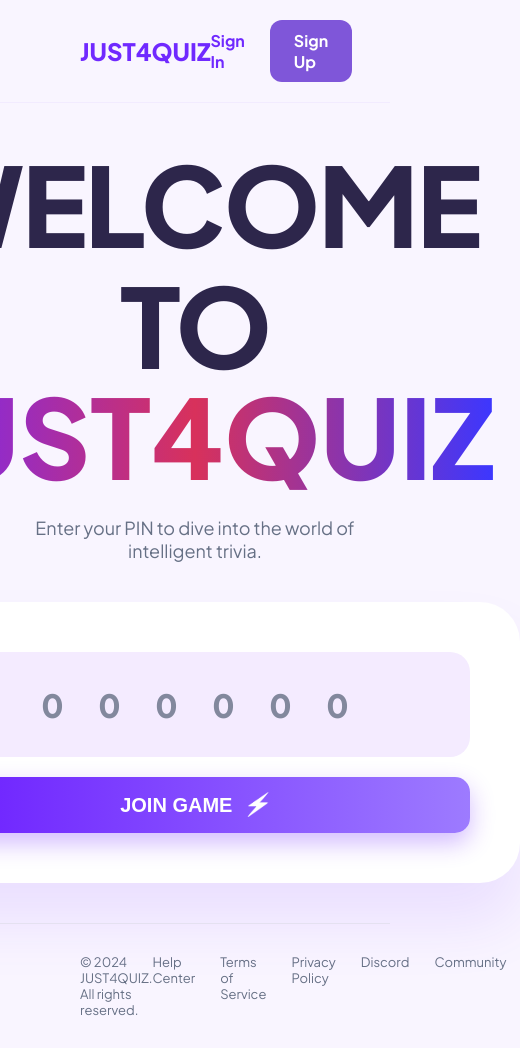
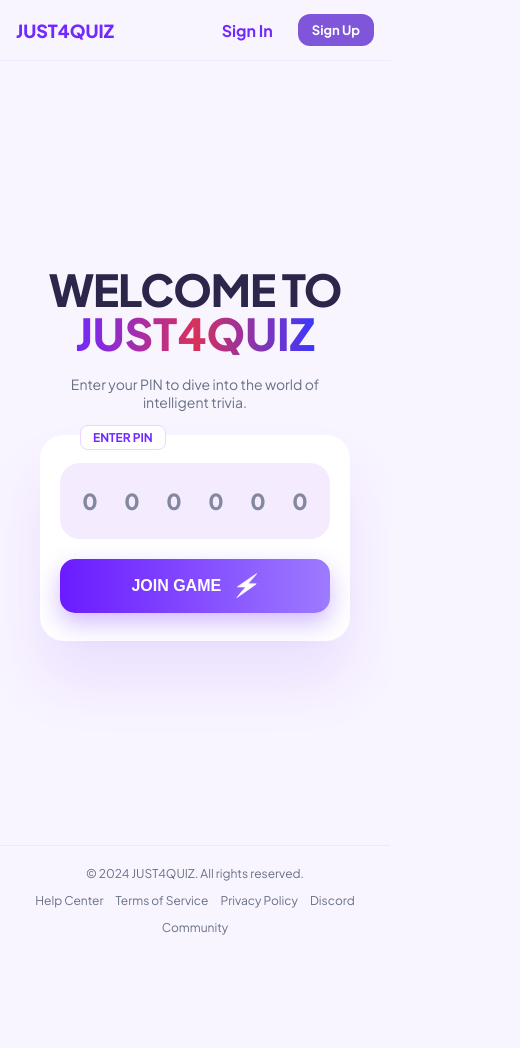
Before and after one commit to Trang-nny/MajorProject, an Angular app in the folder Quiz-frontend/: page / in a window 390 px wide. Shown: the whole page, 520 px wide, since content can reach past the window. After the commit the page ends 955 px from the top, so only its background shows below. Built offline with nearby package versions, Linux system fonts and the light colour scheme; a web font is replaced by a local one.

Commit message:
style(frontend): tinh chỉnh CSS giúp giao diện hiển thị đẹp hơn trên điện thoại

```diff
--- a/Quiz-frontend/src/app/features/auth/login/login.css
+++ b/Quiz-frontend/src/app/features/auth/login/login.css
@@ -4,7 +4,7 @@
   justify-content: center;
   align-items: center;
   width: 100%;
-  min-height: calc(100vh - 80px); /* Tự động khớp với chiều cao màn hình trừ Navbar */
+  min-height: calc(100vh - 80px);
   padding: 20px;
   background-color: #F9F5FF;
   box-sizing: border-box;
@@ -13,7 +13,7 @@
 .login-card {
   display: flex;
   width: 100%;
-  max-width: 1000px; /* Khống chế chiều rộng tối đa của card */
+  max-width: 1000px;
   background: white;
   border-radius: 32px;
   overflow: hidden;
@@ -77,7 +77,7 @@
 
 .input-wrapper input {
   width: 100%;
-  padding: 12px 40px 12px 40px; /* Chừa chỗ cho icon trái và mắt phải */
+  padding: 12px 40px 12px 40px;
   border: none;
   background: #F4EBFF;
   border-radius: 10px;
@@ -90,7 +90,7 @@
 
 /* --- SPACING & FOOTER --- */
 .options-row {
-  margin: 15px 0 25px 0; /* Đẩy khoảng cách giữa password và button */
+  margin: 15px 0 25px 0;
 }
 
 .checkbox-group {
@@ -117,7 +117,6 @@
   transition: 0.3s;
 }
 
-/* Riêng cho Register, dùng Gradient */
 .btn-register-gradient {
   background: linear-gradient(90deg, #6A1BFF, #C00A82);
 }
@@ -132,7 +131,6 @@
 
 .footer-terms a { color: #667085; font-weight: 600; text-decoration: none; }
 
-/* Divider */
 .divider { text-align: center; margin: 20px 0; border-bottom: 1px solid #EAECF0; line-height: 0.1em; }
 .divider span { background: #fff; padding: 0 10px; color: #98A2B3; font-size: 10px; font-weight: 700; }
 
@@ -141,3 +139,43 @@
   border-radius: 10px; display: flex; align-items: center; justify-content: center; gap: 10px; cursor: pointer;
 }
 .btn-google img { width: 18px; }
+
+@media (max-width: 768px) {
+  .login-card {
+    flex-direction: column;
+    border-radius: 24px;
+  }
+
+  .login-left {
+    min-height: 200px;
+    padding: 28px;
+  }
+
+  .login-right {
+    padding: 28px 24px;
+  }
+
+  .form-container {
+    max-width: 100%;
+  }
+}
+
+@media (max-width: 480px) {
+  .auth-container {
+    padding: 14px;
+    align-items: flex-start;
+  }
+
+  .login-card {
+    border-radius: 20px;
+  }
+
+  .login-left {
+    min-height: 160px;
+    padding: 20px;
+  }
+
+  .login-right {
+    padding: 20px 16px;
+  }
+}
--- a/Quiz-frontend/src/app/features/auth/register/register.css
+++ b/Quiz-frontend/src/app/features/auth/register/register.css
@@ -8,7 +8,7 @@
   justify-content: center;
   align-items: center;
   width: 100%;
-  min-height: calc(100vh - 80px); /* Tự động khớp với chiều cao màn hình trừ Navbar */
+  min-height: calc(100vh - 80px);
   padding: 20px;
   background-color: #F9F5FF;
   box-sizing: border-box;
@@ -17,7 +17,7 @@
 .login-card {
   display: flex;
   width: 100%;
-  max-width: 1000px; /* Khống chế chiều rộng tối đa của card */
+  max-width: 1000px;
   background: white;
   border-radius: 32px;
   overflow: hidden;
@@ -62,17 +62,14 @@
 .form-group { margin-bottom: 18px; }
 .form-group label { display: block; font-size: 11px; font-weight: 800; color: #344054; margin-bottom: 8px; }
 
-
 .input-wrapper { position: relative; display: flex; align-items: center; }
 .input-wrapper input {
   width: 100%; padding: 12px 40px 12px 42px;
   border: none; background: #F4EBFF; border-radius: 10px; outline: none;
 }
 
-
 .field-icon { position: absolute; left: 12px; color: #98A2B3; font-size: 20px; }
 .eye-icon { position: absolute; right: 12px; color: #98A2B3; font-size: 20px; cursor: pointer; }
-
 
 /* NÚT BẤM CÓ MÀU GRADIENT */
 .btn-primary-auth {
@@ -87,24 +84,60 @@
   margin-top: 10px;
 }
 
-
 .btn-register-gradient {
   background: linear-gradient(90deg, #6A1BFF 0%, #C00A82 100%);
   box-shadow: 0 8px 20px rgba(106, 27, 255, 0.2);
 }
 
-
 /* FOOTER & OTHERS */
 .footer-terms { margin-top: 25px; font-size: 11px; color: #98A2B3; text-align: center; }
 .footer-terms a { color: #667085; font-weight: 600; text-decoration: none; }
 
-
 .divider { text-align: center; margin: 20px 0; border-bottom: 1px solid #EAECF0; line-height: 0.1em; }
 .divider span { background: #fff; padding: 0 10px; color: #98A2B3; font-size: 10px; }
-
 
 .btn-google {
   width: 100%; padding: 10px; border: 1px solid #EAECF0; background: #F4EBFF;
   border-radius: 10px; display: flex; align-items: center; justify-content: center; gap: 10px; cursor: pointer;
 }
 .btn-google img { width: 18px; }
+
+@media (max-width: 768px) {
+  .login-card {
+    flex-direction: column;
+    border-radius: 24px;
+  }
+
+  .login-left {
+    min-height: 200px;
+    padding: 28px;
+  }
+
+  .login-right {
+    padding: 28px 24px;
+  }
+
+  .form-container {
+    max-width: 100%;
+  }
+}
+
+@media (max-width: 480px) {
+  .auth-container {
+    padding: 14px;
+    align-items: flex-start;
+  }
+
+  .login-card {
+    border-radius: 20px;
+  }
+
+  .login-left {
+    min-height: 160px;
+    padding: 20px;
+  }
+
+  .login-right {
+    padding: 20px 16px;
+  }
+}
--- a/Quiz-frontend/src/app/features/dashboard/dashboard.css
+++ b/Quiz-frontend/src/app/features/dashboard/dashboard.css
@@ -5,46 +5,41 @@
   padding: 40px 20px;
   display: flex;
   flex-direction: column;
-  gap: 30px; /* Spacing giữa các Section */
+  gap: 30px;
 }
 
-/* --- 2. HERO SECTION (CONTAINER) --- */
+/* --- 2. HERO SECTION --- */
 .hero-section {
-  background: #F4EBFF; /* Màu nền Gradient tím nhạt */
+  background: #F4EBFF;
   border-radius: 40px;
   padding: 60px;
-  display: grid; /* Dùng Grid cho Banner */
-  grid-template-columns: 1fr 1fr; /* Chia đôi: Chào mừng trái, PIN phải */
+  display: grid;
+  grid-template-columns: 1fr 1fr;
   align-items: center;
+  gap: 30px;
 }
 
-/* Tìm đến selector tương tự trong file css của bạn */
 .hero-left h1 span {
-  /* Mã màu gradient bạn yêu cầu */
   background: linear-gradient(90deg, #7029FF 0%, #D8315B 50%, #3C37FF 100%);
-
-  /* Kỹ thuật để áp dụng gradient cho text */
-  -webkit-background-clip: text;          /* Cắt background theo hình text */
-  background-clip: text;                 /* Thuộc tính chuẩn cho các trình duyệt mới */
-  -webkit-text-fill-color: transparent;  /* Làm màu chữ gốc trở nên trong suốt */
-  text-fill-color: transparent;          /* Thuộc tính chuẩn */
-
-  /* Đảm bảo gradient hiển thị tốt nhất */
-  display: inline-block;                 /* Giúp gradient hiển thị chính xác trên 1 hàng */
-  -webkit-box-decoration-break: clone;    /* Giúp gradient liền mạch nếu text bị xuống dòng */
+  -webkit-background-clip: text;
+  background-clip: text;
+  -webkit-text-fill-color: transparent;
+  text-fill-color: transparent;
+  display: inline-block;
+  -webkit-box-decoration-break: clone;
   box-decoration-break: clone;
 }
 
 .welcome-text {
   font-size: 56px;
   font-weight: 900;
-  color: #2D0B7A; /* Màu xanh tím đậm giống màn Home */
+  color: #2D0B7A;
   line-height: 1.1;
   margin: 0;
 }
 
 .welcome-text span {
-  color: #7029FF; /* Chữ JUST4QUIZ màu tím gradient */
+  color: #7029FF;
 }
 
 .hero-subtext {
@@ -54,7 +49,7 @@
   max-width: 450px;
 }
 
-/* PIN BOX (BOX TRẮNG BO GÓC BÊN PHẢI) */
+/* PIN BOX */
 .pin-card {
   background: #FFFFFF;
   padding: 30px;
@@ -65,6 +60,7 @@
   width: 100%;
   max-width: 450px;
   justify-self: end;
+  box-sizing: border-box;
 }
 
 .pin-badge {
@@ -152,10 +148,10 @@
   font-size: 20px;
 }
 
-/* --- 3. ACTION CARDS (MỘT HÀNG NGANG) --- */
+/* --- 3. ACTION CARDS --- */
 .action-cards-grid {
   display: grid;
-  grid-template-columns: repeat(3, 1fr); /* 3 cột bằng nhau trên 1 hàng */
+  grid-template-columns: repeat(3, 1fr);
   gap: 20px;
 }
 
@@ -165,14 +161,14 @@
 }
 
 .action-card-item {
-  background: white; /* Khung trắng bo góc đổ bóng */
+  background: white;
   padding: 30px;
   border-radius: 24px;
   box-shadow: 0 10px 25px rgba(0, 0, 0, 0.03);
   text-align: center;
   display: flex;
   flex-direction: column;
-  align-items: center; /* Căn giữa Icon và chữ */
+  align-items: center;
   cursor: pointer;
   transition: transform 0.2s ease, box-shadow 0.2s ease;
 }
@@ -192,15 +188,15 @@
 .pink { background: #EE46BC; }
 .blue { background: #2D9CDB; }
 
-/* --- 1 & 4. RECOMMENDED QUIZZES (BOX TRẮNG 2/3) & INVITE (1/3) --- */
+/* --- MAIN LAYOUT --- */
 .main-layout-grid {
   display: grid;
-  grid-template-columns: 2fr 1fr; /* Chia lại bố cục chính 2/3 và 1/3 */
+  grid-template-columns: 2fr 1fr;
   gap: 30px;
 }
 
 .recommended-column {
-  background: white; /* Cho tất cả item Recommended vào Box trắng */
+  background: white;
   padding: 30px;
   border-radius: 24px;
   box-shadow: 0 10px 25px rgba(0, 0, 0, 0.03);
@@ -215,7 +211,6 @@
 
 .trend-icon { color: #7029FF; }
 
-/* Recommended Quiz Item (Mỗi cái 1 hàng ngang) */
 .quiz-row-card {
   display: flex;
   align-items: center;
@@ -230,7 +225,7 @@
   width: 60px;
   height: 60px;
   border-radius: 12px;
-  margin-right: 20px; /* Sắp xếp Hình ảnh -> Thông tin */
+  margin-right: 20px;
 }
 
 .quiz-card-info { flex: 1; }
@@ -238,7 +233,6 @@
 .quiz-card-info p { margin: 5px 0 0; color: #667085; font-size: 14px; }
 .arrow-icon { color: #D0D5DD; }
 
-/* Khối Invite Friends Gradient tím hồng */
 .invite-gradient-card {
   background: linear-gradient(135deg, #7029FF 0%, #EE46BC 100%);
   padding: 40px 30px;
@@ -258,38 +252,66 @@
   cursor: pointer;
 }
 
-/* Add styles for hidden PIN overlay */
-.hidden-pin-input {
-  position: absolute;
-  top: 0;
-  left: 0;
-  width: 100%;
-  height: 55px;
-  opacity: 0;
-  cursor: text;
-  z-index: 10;
-  letter-spacing: 45px; /* helps with text cursor positioning sometimes, though invisible */
-}
-
-.pin-field {
-  width: 45px;
-  height: 55px;
-  border: 1px solid #D0D5DD;
-  border-radius: 12px;
-  text-align: center;
-  font-size: 20px;
-  font-weight: 700;
-  display: flex;
-  align-items: center;
-  justify-content: center;
-  background-color: white;
-}
-
-.pin-field.placeholder {
-  color: #D0D5DD;
-}
-
 .dash-meta-row { display: flex; gap: 8px; align-items: center; font-size: 0.8rem; color: #7b7b8f; font-weight: 600; margin-top: 5px; }
 .dash-meta-row span { display: flex; align-items: center; gap: 2px; }
 .gold { color: #f1ad1d; }
 .sm { font-size: 16px; margin-right: 2px; }
+
+@media (max-width: 1100px) {
+  .hero-section {
+    padding: 40px;
+  }
+  .welcome-text {
+    font-size: 40px;
+  }
+}
+
+@media (max-width: 900px) {
+  .hero-section {
+    grid-template-columns: 1fr;
+    padding: 32px 28px;
+  }
+  .pin-card {
+    max-width: 100%;
+    justify-self: stretch;
+  }
+  .welcome-text {
+    font-size: 36px;
+  }
+  .main-layout-grid {
+    grid-template-columns: 1fr;
+  }
+}
+
+@media (max-width: 600px) {
+  .dashboard-container {
+    padding: 20px 14px;
+    gap: 20px;
+  }
+  .hero-section {
+    padding: 24px 20px;
+    border-radius: 24px;
+  }
+  .welcome-text {
+    font-size: 28px;
+  }
+  .hero-subtext {
+    font-size: 14px;
+  }
+  .action-cards-grid {
+    grid-template-columns: 1fr;
+  }
+  .pin-input-group {
+    gap: 6px;
+    padding: 14px 10px;
+  }
+  .pin-field {
+    width: 32px;
+    height: 42px;
+    font-size: 22px;
+  }
+  .btn-join {
+    font-size: 15px;
+    padding: 13px 20px;
+  }
+}
--- a/Quiz-frontend/src/app/features/home/home.css
+++ b/Quiz-frontend/src/app/features/home/home.css
@@ -4,7 +4,7 @@
   align-items: center;
   justify-content: center;
   min-height: calc(100vh - 150px);
-  padding: 40px 0;
+  padding: 40px 20px;
   background-color: #F9F5FF;
 }
 
@@ -50,6 +50,8 @@
   margin-top: 40px;
   position: relative;
   width: 550px;
+  max-width: 100%;
+  box-sizing: border-box;
 }
 
 .pin-badge {
@@ -113,7 +115,7 @@
   text-align: center;
   font-size: 32px;
   font-weight: 800;
-  color: #7029FF; /* Highlight inputted text */
+  color: #7029FF;
   outline: none;
   display: flex;
   align-items: center;
@@ -121,7 +123,7 @@
 }
 
 .pin-field.placeholder {
-  color: #667085; /* Light grey '0' from image */
+  color: #667085;
   opacity: 0.8;
 }
 
@@ -149,3 +151,53 @@
   filter: brightness(0) invert(1);
   font-size: 22px;
 }
+
+@media (max-width: 900px) {
+  .text-welcome {
+    font-size: 72px;
+    letter-spacing: -1px;
+  }
+  .text-brand {
+    font-size: 72px;
+  }
+  .pin-card {
+    width: 100%;
+    padding: 36px 28px;
+  }
+}
+
+@media (max-width: 600px) {
+  .home-container {
+    padding: 30px 16px;
+    min-height: calc(100vh - 120px);
+  }
+  .text-welcome {
+    font-size: 44px;
+    letter-spacing: -1px;
+  }
+  .text-brand {
+    font-size: 44px;
+    margin: -5px 0 8px 0;
+  }
+  .sub-text {
+    font-size: 14px;
+  }
+  .pin-card {
+    padding: 28px 20px;
+    border-radius: 24px;
+    margin-top: 24px;
+  }
+  .pin-input-group {
+    padding: 16px 12px;
+    gap: 6px;
+  }
+  .pin-field {
+    width: 36px;
+    height: 44px;
+    font-size: 22px;
+  }
+  .btn-join {
+    font-size: 16px;
+    padding: 14px 20px;
+  }
+}
--- a/Quiz-frontend/src/app/features/quiz/quiz-list/quiz-list.css
+++ b/Quiz-frontend/src/app/features/quiz/quiz-list/quiz-list.css
@@ -1,5 +1,4 @@
 .quiz-list-wrapper { background-color: #F9F5FF; min-height: 100vh; padding-bottom: 80px; }
-
 
 /* Banner giới hạn hông */
 .hero-wrapper-container { max-width: 1200px; margin: 0 auto; padding: 20px 20px 0; }
@@ -11,7 +10,6 @@
   -webkit-background-clip: text; background-clip: text; -webkit-text-fill-color: transparent;
 }
 .hero-subtext { color: #667085; font-size: 16px; margin: 20px 0 30px; }
-
 
 /* Search Box */
 .search-box-pill {
@@ -25,13 +23,11 @@
   border-radius: 50px; font-weight: 800; cursor: pointer; display: flex; align-items: center; gap: 8px;
 }
 
-
 /* Layout Content */
 .quiz-list-main-grid {
   max-width: 1200px; margin: 30px auto 0;
   display: grid; grid-template-columns: 280px 1fr; gap: 30px; padding: 0 20px;
 }
-
 
 /* Sidebar & Filters */
 .filter-card { background: white; padding: 30px; border-radius: 24px; box-shadow: 0 10px 25px rgba(0,0,0,0.03); }
@@ -39,16 +35,12 @@
 .filter-group { margin-bottom: 25px; }
 .label-bold { font-weight: 800; color: #2D0B7A; margin-bottom: 15px; display: block; }
 
-
-/* Checkbox fix */
 .custom-check-item { display: flex; align-items: center; gap: 12px; margin-bottom: 12px; cursor: pointer; font-weight: 600; color: #667085; }
 .custom-check-item input { display: none; }
 .checkmark { width: 20px; height: 20px; border: 2px solid #D0D5DD; border-radius: 6px; position: relative; display: flex; align-items: center; justify-content: center; }
 input:checked + .checkmark { background: #7029FF; border-color: #7029FF; }
 input:checked + .checkmark::after { content: '✔'; color: white; font-size: 12px; position: absolute; }
 
-
-/* SỬA LỖI SORT BY: Nhấn được toàn bộ vùng ô bao gồm cả Icon */
 .select-ui-box {
     background: #F4EBFF; border-radius: 12px; display: flex; align-items: center;
     position: relative; height: 48px; overflow: hidden;
@@ -62,22 +54,18 @@ input:checked + .checkmark::after { content: '✔'; color: white; font-size: 12p
     position: absolute; right: 12px; color: #7029FF; pointer-events: none; z-index: 1;
 }
 
-
 .btn-clear-all-outline {
   width: 100%; padding: 12px; border: 2px solid #7029FF; background: transparent;
   color: #7029FF; border-radius: 12px; font-weight: 800; cursor: pointer; margin-top: 10px;
 }
-
 
 /* Quiz Grid (6 Cards) */
 .quiz-grid-6-cards { display: grid; grid-template-columns: repeat(3, 1fr); gap: 24px; }
 .quiz-item-card { background: white; border-radius: 24px; overflow: hidden; box-shadow: 0 10px 25px rgba(0,0,0,0.03); transition: 0.3s; }
 .quiz-item-card:hover { transform: translateY(-5px); }
 
-
 .thumb-wrap { position: relative; height: 160px; cursor: pointer; }
 .thumb-wrap img { width: 100%; height: 100%; object-fit: cover; }
-
 
 .card-details { padding: 20px; }
 .title-q { color: #2D0B7A; font-weight: 800; font-size: 18px; margin: 0 0 10px; }
@@ -85,12 +73,10 @@ input:checked + .checkmark::after { content: '✔'; color: white; font-size: 12p
 .user-row img { width: 24px; height: 24px; border-radius: 50%; }
 .user-row span { font-size: 12px; color: #667085; font-weight: 600; }
 
-
-  .stats-grid { display: flex; gap: 8px; margin-bottom: 12px; }
+.stats-grid { display: flex; gap: 8px; margin-bottom: 12px; }
 .s-box { flex: 1; background: #F4EBFF; padding: 8px; border-radius: 12px; text-align: center; }
 .v { display: block; color: #7029FF; font-weight: 800; font-size: 14px; }
 .l { display: block; color: #667085; font-size: 9px; text-transform: uppercase; font-weight: 700; }
-
 
 .btn-play-gradient {
   width: 100%; padding: 14px; border: none; border-radius: 12px;
@@ -98,8 +84,6 @@ input:checked + .checkmark::after { content: '✔'; color: white; font-size: 12p
   color: white; font-weight: 800; cursor: pointer; display: flex; align-items: center; justify-content: center; gap: 8px;
 }
 
-
-/* KHÔI PHỤC PAGINATION CŨ */
 .pagination-container { display: flex; justify-content: center; align-items: center; gap: 10px; margin-top: 50px; }
 .page-btn {
   width: 40px; height: 40px; border-radius: 50%; border: none; background: white;
@@ -132,7 +116,6 @@ input:checked + .checkmark::after { content: '✔'; color: white; font-size: 12p
   color: #374151;
 }
 
-
 .title-container {
   min-height: 52px;
   display: flex;
@@ -152,3 +135,33 @@ input:checked + .checkmark::after { content: '✔'; color: white; font-size: 12p
   text-overflow: ellipsis;
   line-height: 1.4;
 }
+
+@media (max-width: 1100px) {
+  .quiz-grid-6-cards { grid-template-columns: repeat(2, 1fr); }
+}
+
+@media (max-width: 900px) {
+  .quiz-list-main-grid {
+    grid-template-columns: 1fr;
+  }
+  .filter-card {
+    display: none; /* Ẩn sidebar filter trên mobile, có thể thêm toggle nếu cần */
+  }
+  .hero-section-custom {
+    padding: 36px 28px;
+  }
+  .welcome-text { font-size: 36px; }
+}
+
+@media (max-width: 600px) {
+  .hero-section-custom {
+    padding: 24px 20px;
+    border-radius: 24px;
+  }
+  .welcome-text { font-size: 28px; }
+  .hero-subtext { font-size: 14px; margin: 12px 0 20px; }
+  .quiz-grid-6-cards { grid-template-columns: 1fr; }
+  .hero-wrapper-container { padding: 16px 14px 0; }
+  .quiz-list-main-grid { padding: 0 14px; margin-top: 20px; }
+  .search-input { font-size: 13px; }
+}
--- a/Quiz-frontend/src/app/layouts/main-layout/main-layout.css
+++ b/Quiz-frontend/src/app/layouts/main-layout/main-layout.css
@@ -21,3 +21,27 @@
 router-outlet + * {
   display: block;
 }
+
+@media (max-width: 1100px) {
+  .content-wrapper {
+    padding: 0 40px;
+  }
+}
+
+@media (max-width: 768px) {
+  .content-wrapper {
+    padding: 0 20px;
+  }
+  .main-container {
+    padding: 24px 0;
+  }
+}
+
+@media (max-width: 480px) {
+  .content-wrapper {
+    padding: 0 14px;
+  }
+  .main-container {
+    padding: 16px 0;
+  }
+}
--- a/Quiz-frontend/src/app/shared/components/footer/footer.css
+++ b/Quiz-frontend/src/app/shared/components/footer/footer.css
@@ -5,15 +5,43 @@
   border-top: 1px solid #EAECF0;
   font-size: 13px;
   color: #667085;
-  background-color: #F9F5FF; /* Khớp màu nền home */
+  background-color: #F9F5FF;
+  flex-wrap: wrap;
+  gap: 12px;
 }
 
 .footer-right {
   display: flex;
   gap: 25px;
+  flex-wrap: wrap;
 }
 
 .footer-right a {
   text-decoration: none;
   color: #667085;
 }
+
+@media (max-width: 900px) {
+  .footer-bar {
+    padding: 24px 24px;
+    flex-direction: column;
+    align-items: center;
+    text-align: center;
+  }
+
+  .footer-right {
+    gap: 16px;
+    justify-content: center;
+  }
+}
+
+@media (max-width: 600px) {
+  .footer-bar {
+    padding: 20px 16px;
+    font-size: 12px;
+  }
+
+  .footer-right {
+    gap: 12px;
+  }
+}
--- a/Quiz-frontend/src/app/shared/components/navbar/navbar.css
+++ b/Quiz-frontend/src/app/shared/components/navbar/navbar.css
@@ -63,7 +63,7 @@
   width: 40px;
   height: 40px;
   border-radius: 50%;
-  background: #101828; /* Màu nền đen như avatar mặc định */
+  background: #101828;
   display: flex;
   align-items: center;
   justify-content: center;
@@ -81,14 +81,11 @@
   font-size: 20px;
 }
 
-
-/* Style cho phần text điều hướng Sign in / Sign up */
 .switch-text {
   font-size: 15px;
   color: #667085;
   font-weight: 500;
 }
-
 
 .link-purple {
   color: #7029FF;
@@ -98,27 +95,22 @@
   transition: 0.2s;
 }
 
-
 .link-purple:hover {
   text-decoration: underline;
   color: #5514D6;
 }
 
-
-/* Giữ nguyên style cũ cho nút Home nếu cần */
 .auth-buttons {
   display: flex;
   gap: 25px;
   align-items: center;
 }
 
-
 .btn-text {
   text-decoration: none;
   color: #7029FF;
   font-weight: 700;
 }
-
 
 .btn-primary {
   text-decoration: none;
@@ -128,3 +120,59 @@
   border-radius: 12px;
   font-weight: 700;
 }
+
+@media (max-width: 900px) {
+  .navbar-container {
+    padding: 16px 24px;
+    flex-wrap: wrap;
+    gap: 10px;
+  }
+
+  .nav-center {
+    order: 3;
+    flex: 0 0 100%;
+    justify-content: flex-start;
+    gap: 20px;
+    overflow-x: auto;
+    padding-bottom: 4px;
+  }
+
+  .nav-left { flex: 0 0 auto; }
+  .nav-right { flex: 0 0 auto; }
+}
+
+@media (max-width: 600px) {
+  .navbar-container {
+    padding: 14px 16px;
+  }
+
+  .logo {
+    font-size: 18px;
+  }
+
+  .nav-center {
+    gap: 14px;
+  }
+
+  .nav-link {
+    font-size: 13px;
+    white-space: nowrap;
+  }
+
+  .profile-name {
+    display: none;
+  }
+
+  .drop-icon {
+    display: none;
+  }
+
+  .switch-text {
+    font-size: 12px;
+  }
+
+  .btn-primary {
+    padding: 8px 14px;
+    font-size: 13px;
+  }
+}
```
Also changed, not shown: Quiz-frontend/src/app/features/leaderboard/leaderboard.css (+56 -82 lines), Quiz-frontend/src/app/features/profile/profile.css (+33 -10 lines).
